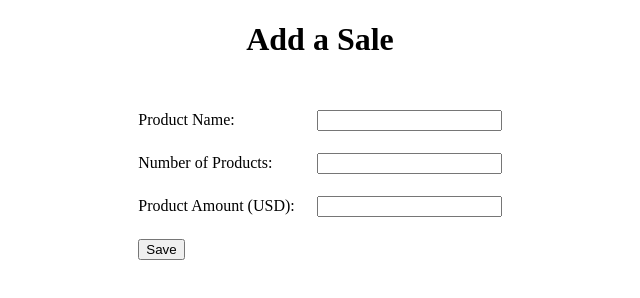
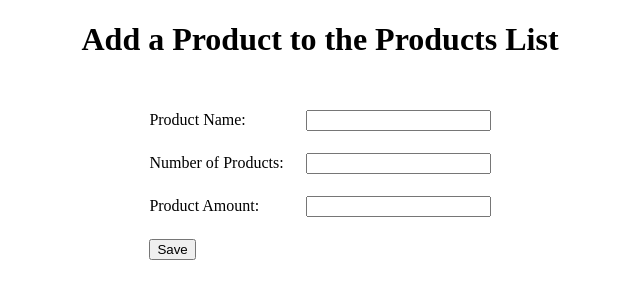
Before and after one commit to AlokRoyChatterjee/Spring-JDBC-OracleDB-ECommerce-Product-Sales-Management-Website, a plain HTML site: page AddingSale.html in a window 1280 px wide. Shown: the whole page, without its empty margins (320-960 px from the left). Drawn offline with Linux system fonts and the light colour scheme.

Commit message:
Update AddingSale.html

```diff
--- a/AddingSale.html
+++ b/AddingSale.html
@@ -3,11 +3,11 @@
     xmlns:th="http://www.thymeleaf.org">
 <head>
 <meta charset="utf-8" />
-<title>Adding Sale</title>
+<title>Adding Product</title>
 </head>
 <body>
     <div align="center">
-        <h1>Add a Sale</h1>
+        <h1>Add a Product to the Products List</h1>
         <br />
         <form action="#" th:action="@{/save}" th:object="${sale}"
             method="post">
@@ -22,7 +22,7 @@
                     <td><input type="text" th:field="*{quantity}" /></td>
                 </tr>
                 <tr>
-                    <td>Product Amount (USD):</td>
+                    <td>Product Amount:</td>
                     <td><input type="text" th:field="*{amount}" /></td>
                 </tr>
                 <tr>
```
